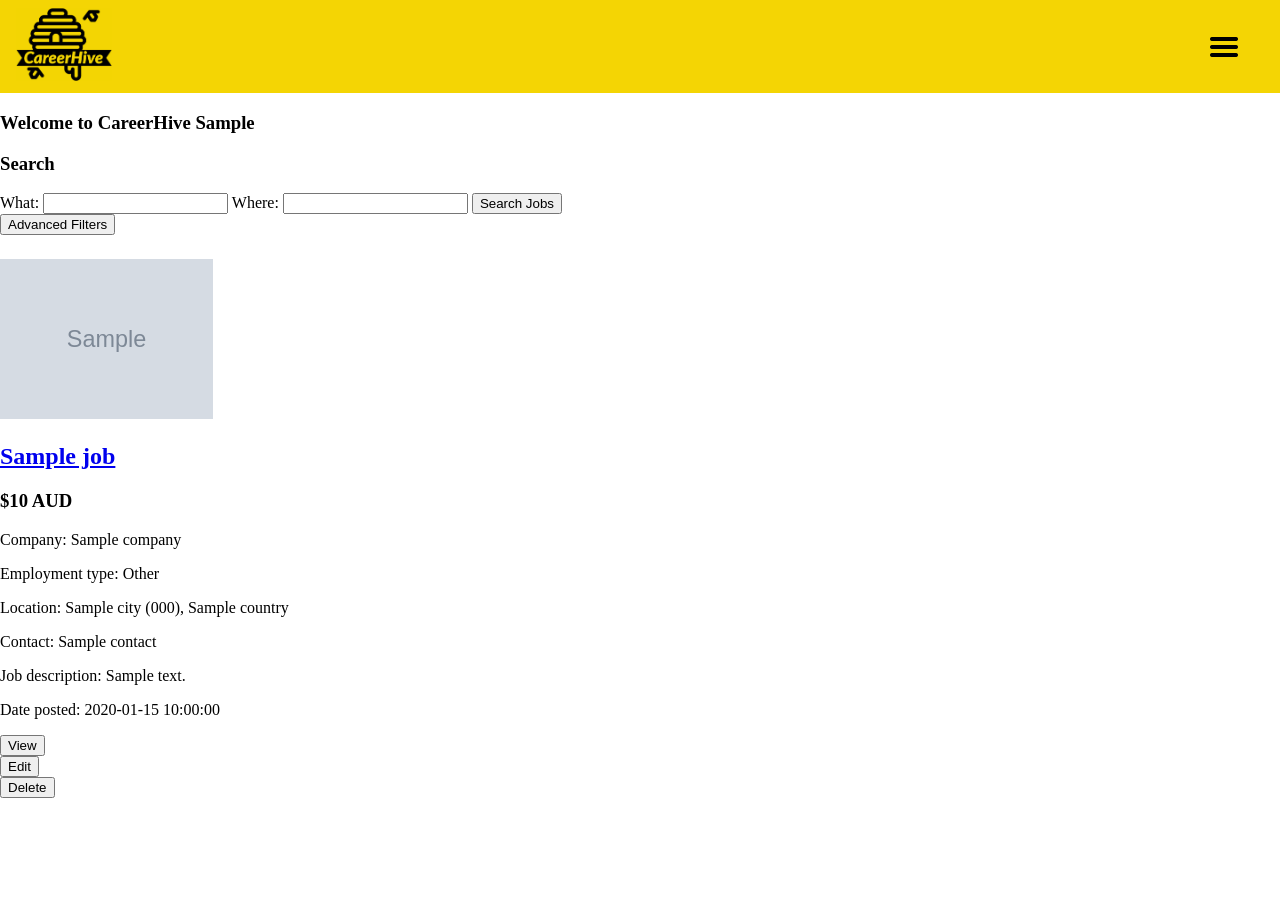
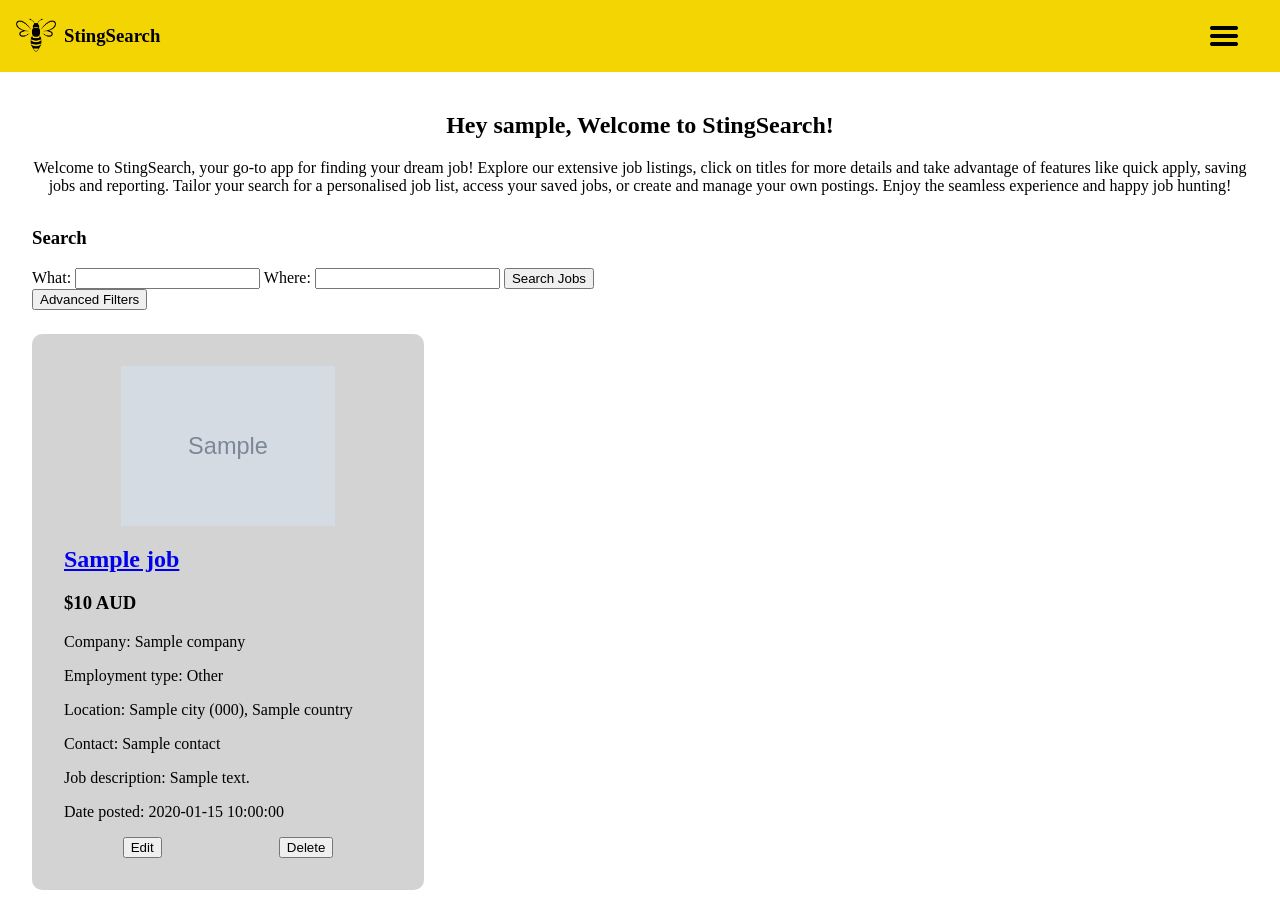
Before and after one commit to samueljenkin/CareerHive, a Flask app: page /jobs in a window 1280 px wide. Before the commit the page ends 798 px from the top, so only its background shows below. Run offline with Flask 3, Linux system fonts and the light colour scheme; the visitor is signed in with stand-in values (Sample User, id 1); grey boxes marked "Sample" are stand-in pictures; a database or web service that is not in the repository returns one stand-in record (values such as "Sample title"); some libraries are stand-ins or nearby versions.

Commit message:
styling updates & name change

```diff
--- a/controllers/users_controller.py
+++ b/controllers/users_controller.py
@@ -5,11 +5,10 @@ def new():
     return render_template('users/new.html')
 
 def create():
-    first_name = request.form.get('first_name')
-    last_name = request.form.get('last_name')
+    username = request.form.get('username')
     email = request.form.get('email')
     password = request.form.get('password')
-    create_user(first_name, last_name, email, password)
+    create_user(username, email, password)
     user = find_user_by_email(email)
     session['user_id'] = user['id']
     return redirect('/')
--- a/db/db.py
+++ b/db/db.py
@@ -2,7 +2,7 @@ import psycopg2
 import psycopg2.extras
 import os
 
-DB_URL = os.environ.get("DATABASE_URL", "dbname=careerhive_app")
+DB_URL = os.environ.get("DATABASE_URL", "dbname=stingsearch_app")
 
 def sql(query, parameters=[]):
     connection = psycopg2.connect(DB_URL)
--- a/models/user.py
+++ b/models/user.py
@@ -1,9 +1,9 @@
 from db.db import sql
 import bcrypt
 
-def create_user(first_name, last_name, email, password):
+def create_user(username, email, password):
     password_digest = bcrypt.hashpw(password.encode(), bcrypt.gensalt()).decode()
-    sql("INSERT INTO users(first_name, last_name, email, password_digest) VALUES(%s, %s, %s, %s) RETURNING *", [first_name, last_name, email, password_digest])
+    sql("INSERT INTO users(username, email, password_digest) VALUES(%s, %s, %s) RETURNING *", [username, email, password_digest])
 
 def find_user_by_email(email):
     users = sql("SELECT * FROM users WHERE email = %s", [email])
--- a/static/css/style.css
+++ b/static/css/style.css
@@ -24,7 +24,7 @@ nav img {
 
 /* to offset nav */
 .main {
-    margin-top: 7rem;
+    margin: 7rem 2rem 2rem;
 }
 
 .logo {
@@ -32,6 +32,17 @@ nav img {
     align-items: center;
     justify-content: center;
     padding: .5rem 0 .5rem 1rem;
+    text-decoration: none;
+}
+
+.logo img {
+  max-width: 40px;
+  margin: .5rem .5rem .5rem 0;
+}
+
+.logo h1 {
+  color: black;
+  margin: 0;
 }
 
 .jobs {
@@ -41,9 +52,21 @@ nav img {
     margin-top: 1.5rem;
 }
 
+.view .jobs {
+  grid-template-columns: 1fr;
+}
+
+.job {
+  border-radius: 10px;
+  background-color: lightgray;
+  padding: 2rem;
+}
+
 .job img {
-    max-width: 100%;
+    max-width: 236px;
     height: 10rem;
+    display: block;
+    margin: auto;
 }
 
 .overflow {
@@ -111,3 +134,18 @@ nav img {
 #hidden {
   display: none;
 }
+
+.intro {
+  text-align: center;
+  margin-bottom: 2rem;
+}
+
+.controls {
+  display: flex;
+  justify-content: space-around;
+}
+
+.enter-info input, select {
+  margin-right: 100%;
+  margin-bottom: 1rem;
+}
--- a/templates/base.html
+++ b/templates/base.html
@@ -10,8 +10,11 @@
 
 <body>
     <nav>
-        <section class="logo">
-            <a href="/"><img src="/static/images/logo/CareerHive-logos_cropped.jpeg" alt=""></a>
+        <section>
+            <a href="/" class="logo">
+                <img src="/static/images/logo/logo.png" alt="" class="logo-image">
+                <h1>StingSearch</h1>
+            </a>
         </section>
 
         <section class="menu">
@@ -67,9 +70,10 @@
         </section>
     </nav>
 
-    <div class="main"></div>
-    {% block content %}
-    {% endblock %}
+    <div class="main">
+        {% block content %}
+        {% endblock %}
+    </div>
 </body>
 
 </html>
--- a/templates/jobs/edit.html
+++ b/templates/jobs/edit.html
@@ -3,9 +3,9 @@
 {% block content %}
 <h1>Edit job listing</h1>
 {% if view_mode == 'True' %}
-<form action="/jobs/{{ job['id'] }}?view=True" method="POST">
+<form action="/jobs/{{ job['id'] }}?view=True" method="POST" class="enter-info">
 {% else %}
-<form action="/jobs/{{ job['id'] }}" method="POST">
+<form action="/jobs/{{ job['id'] }}" method="POST" class="enter-info">
 {% endif %}
     <label for="">Logo URL:</label>
     <input type="text" name="logo" value="{{ job['logo'] }}">
--- a/templates/jobs/index.html
+++ b/templates/jobs/index.html
@@ -3,7 +3,10 @@
 {% block content %}
 <header>
     {% if current_user %}
-    <h3>Welcome to CareerHive {{ current_user['first_name'] }}</h3>
+    <section class="intro">
+        <h2>Hey {{ current_user['username'] }}, Welcome to StingSearch!</h2>
+        <p>Welcome to StingSearch, your go-to app for finding your dream job! Explore our extensive job listings, click on titles for more details and take advantage of features like quick apply, saving jobs and reporting. Tailor your search for a personalised job list, access your saved jobs, or create and manage your own postings. Enjoy the seamless experience and happy job hunting!</p>
+    </section>
 
     <section class="filters">
         <h3>Search</h3>
@@ -93,10 +96,6 @@
         <p>Date posted: {{ job['date'] }}</p>
 
         <section class="controls">
-            <form action="/jobs/{{ job['id'] }}/view">
-                <button>View</button>
-            </form>
-
             {% if current_user['id'] == job['user_id'] %}
             <form action="/jobs/{{ job['id'] }}/edit" method="POST">
                 <button>Edit</button>
@@ -109,11 +108,11 @@
             {% else %}
 
             <form action="/jobs/{{ job['id'] }}/apply" method="POST">
-                <button>Apply</button>
+                <button>Quick Apply</button>
             </form>
 
             <form action="/jobs/{{ job['id'] }}/save" method="POST">
-                <button>Save</button>
+                <button>Save Job</button>
             </form>
 
             <form action="/jobs/{{ job['id'] }}/report">
@@ -126,6 +125,15 @@
 </main>
 
 {% else %}
+
+<header>
+    <section class="intro">
+        <h2>Welcome to StingSearch!</h2>
+        <p>Discover your dream job with StingSearch! Log in, sign up or explore as a guest to access our extensive job listings and exciting features. Get buzzing towards your career goals today!</p>
+    </section>
+</header>
+
+<main class="jobs">
     {% for job in jobs %}
     <section class="job">
         <img src="{{ job['logo'] }}" alt="">
@@ -151,5 +159,6 @@
         <p>Date posted: {{ job['date'] }}</p>
     </section>
     {% endfor %}
+</main>
 {% endif %}
 {% endblock %}
--- a/templates/jobs/new.html
+++ b/templates/jobs/new.html
@@ -2,7 +2,7 @@
 
 {% block content %}
 <h1>Add job listing</h1>
-<form action="/jobs" method="POST">
+<form action="/jobs" method="POST" class="enter-info">
     <label for="">Logo URL:</label>
     <input type="text" name="logo">
 
--- a/templates/jobs/view.html
+++ b/templates/jobs/view.html
@@ -5,6 +5,7 @@
     <h1>Job Information</h1>
 </header>
 
+<section class="view">
     <main class="jobs">
         <section class="job">
             <img src="{{ job['logo'] }}" alt="">
@@ -56,4 +57,5 @@
             </section>
         </section>
     </main>
+</section>
 {% endblock %}
```
Also changed, not shown: db/schema.sql (+4 -5 lines), templates/users/new.html (+3 -6 lines), static/images/logo/CareerHive-logos.jpeg (deleted), static/images/logo/CareerHive-logos_black.png (deleted), static/images/logo/CareerHive-logos_cropped.jpeg (deleted), static/images/logo/CareerHive-logos_transparent.png (deleted), static/images/logo/CareerHive-logos_white.png (deleted), static/images/logo/Screenshot 2023-05-15 at 12.47.53 pm.png (deleted), static/images/logo/logo.png (added). Lines whose indentation alone changed are shown as unchanged.
